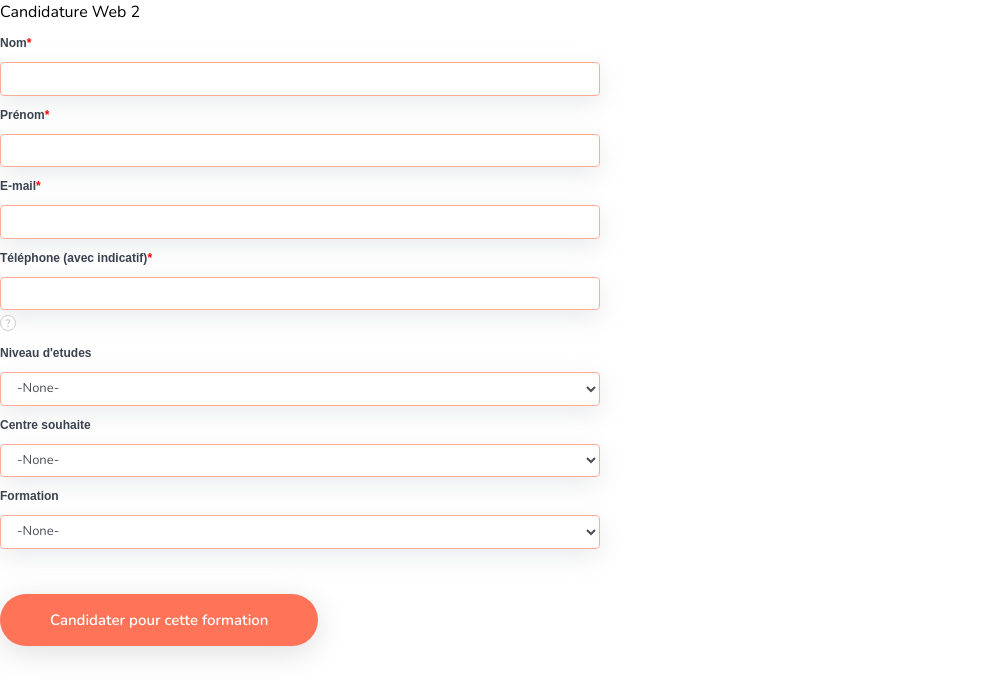
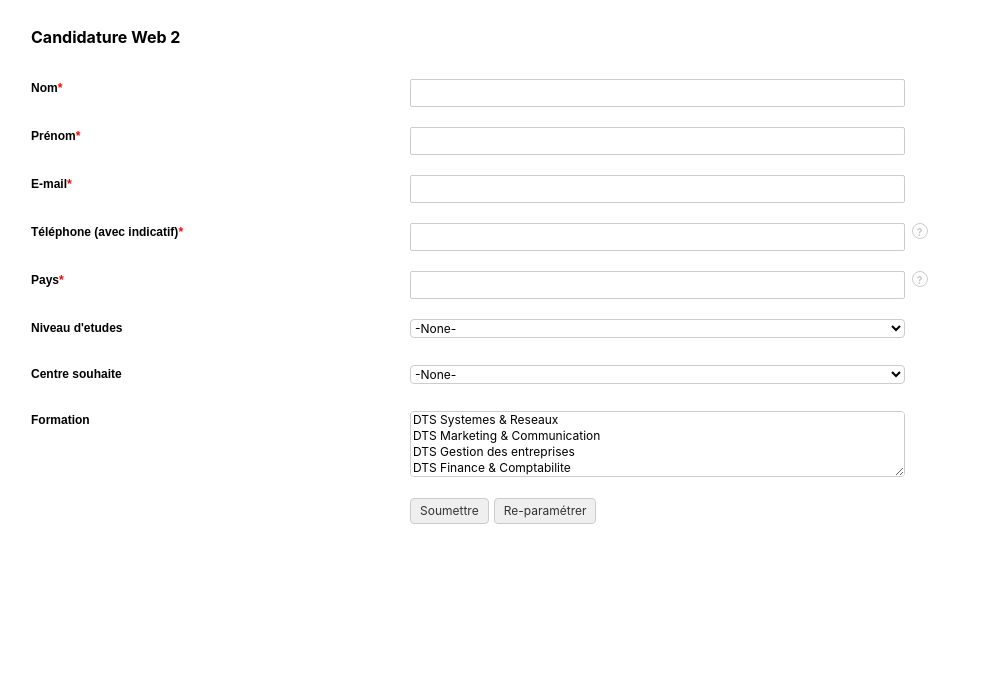
Before and after one commit to DoraymonIT/IFIAG, a plain HTML site: page evenements.html in a window 1280 px wide. Shown: the whole page, without its empty margins (0-991 px from the left). Drawn offline with nearby package versions, Linux system fonts and the light colour scheme.

Commit message:
adjust parrainage page and add all forms except small forms (not ready yet)

```diff
--- a/evenements.html
+++ b/evenements.html
@@ -48,27 +48,10 @@
       rel="stylesheet"
       href="https://cdnjs.cloudflare.com/ajax/libs/font-awesome/4.7.0/css/font-awesome.css"
     />
-    <link
-      rel="stylesheet"
-      href="https://cdnjs.cloudflare.com/ajax/libs/SlickNav/1.0.10/slicknav.min.css"
-    />
 
-    <link
-      href="assets/js/owl.carousel/assets/owl.carousel.min.css"
-      rel="stylesheet"
-    />
-    <link
-      href="assets/js/owl.carousel/assets/owl.theme.default.min.css"
-      rel="stylesheet"
-    />
-    <link rel="stylesheet" href="assets/css/home-page.css" />
-    <link rel="stylesheet" href="assets/css/clients.css" />
-    <link rel="stylesheet" href="assets/css/formations.css" />
-    <link rel="stylesheet" href="assets/css/cta.css" />
-    <link rel="stylesheet" href="style.css" />
-    <link rel="stylesheet" href="assets/css/menu.css" />
+
     <link rel="stylesheet" href="assets/css/candidature.css" />
-    <link rel="stylesheet" href="assets/css/footer.css" />
+
     <title>Document</title>
   </head>
   <body>
@@ -77,45 +60,17 @@
    - Code lines with comments Do not remove this code are required for the form to work properly, make sure that you do not remove these lines of code.
    - The Mandatory check script can modified as to suit your business needs.
    - It is important that you test the modified form before going live.-->
-    <div
-      id="crmWebToEntityForm"
-      class="zcwf_lblLeft crmWebToEntityForm"
-      style="background-color: white; color: black; max-width: 600px"
-    >
-      <form
-        action="https://crm.zoho.com/crm/WebToLeadForm"
-        name="WebToLeads4980250000000680005"
-        method="POST"
-        onSubmit='javascript:document.charset="UTF-8"; return checkMandatory4980250000000680005()'
-        accept-charset="UTF-8"
-      >
-        <input  class="form-control my-input"
-          type="text"
-          style="display: none"
-          name="xnQsjsdp"
-          value="06bf10da4c8f8d7fd4f6622174d916198f8e792218f1849fd99c5dbad26c36ba"
-        />
-        <input  class="form-control my-input" type="hidden" name="zc_gad" id="zc_gad" value= />
-        <input  class="form-control my-input"
-          type="text"
-          style="display: none"
-          name="xmIwtLD"
-          value="6a99b9801e23c5e31bcd9ec1a140ae25e06266baaabd22b0d0fe8bcd4169871b"
-        />
-        <input  class="form-control my-input"
-          type="text"
-          style="display: none"
-          name="actionType"
-          value="TGVhZHM="
-        />
-        <input  class="form-control my-input"
-          type="text"
-          style="display: none"
-          name="returnURL"
-          value="https&#x3a;&#x2f;&#x2f;ifiag.com&#x2f;"
-        />
+<div id='crmWebToEntityForm' class='zcwf_lblLeft crmWebToEntityForm' style='background-color: white;color: black;'>
+  <meta name='viewport' content='width=device-width, initial-scale=1.0'>
+   <META HTTP-EQUIV ='content-type' CONTENT='text/html;charset=UTF-8'>
+   <form action='https://crm.zoho.com/crm/WebToLeadForm' name=WebToLeads4980250000000680005 method='POST' onSubmit='javascript:document.charset="UTF-8"; return checkMandatory4980250000000680005()' accept-charset='UTF-8'>
+ <input type='text' style='display:none;' name='xnQsjsdp' value='06bf10da4c8f8d7fd4f6622174d916198f8e792218f1849fd99c5dbad26c36ba'></input>
+ <input type='hidden' name='zc_gad' id='zc_gad' value=''></input>
+ <input type='text' style='display:none;' name='xmIwtLD' value='6a99b9801e23c5e31bcd9ec1a140ae25e06266baaabd22b0d0fe8bcd4169871b'></input>
+ <input type='text'  style='display:none;' name='actionType' value='TGVhZHM='></input>
+ <input type='text' style='display:none;' name='returnURL' value='https&#x3a;&#x2f;&#x2f;ifiag.com&#x2f;' > </input>
 	 <!-- Do not remove this code. -->
-        <!-- <style>
+<style>
 html,body{
 	margin: 0px;
 }
@@ -137,7 +92,7 @@
 	padding: 0px 6px 10px;
 	font-weight: bold;
 }
-  .zcwf_lblLeft .zcwf_col_fld input  class="form-control my-input"[type=text], .zcwf_lblLeft .zcwf_col_fld textarea {
+.zcwf_lblLeft .zcwf_col_fld input[type=text], .zcwf_lblLeft .zcwf_col_fld textarea {
 	width: 60%;
 	border: 1px solid #ccc !important;
 	resize: vertical;
@@ -173,7 +128,7 @@
 	resize: vertical;
 }
 .zcwf_lblLeft .zcwf_row:after, .zcwf_lblLeft .zcwf_col_fld:after {
-  content:"";
+	content: '';
 	display: table;
 	clear: both;
 }
@@ -260,224 +215,71 @@
 	}
 	.zcwf_lblLeft .zcwf_col_help {width: 40%;}
 }
-  </style> -->
-        <div class="zcwf_title" style="max-width: 600px; color: black">
-          Candidature Web 2
-        </div>
-        <div class="zcwf_row">
-          <div class="zcwf_col_lab" style="font-size: 12px; font-family: Arial">
-            <label for="nameLast_Name">Nom<span style="color: red">*</span></label>
-          </div>
-          <div class="zcwf_col_fld">
-            <input  class="form-control my-input" type="text" id="Last_Name" name="Last Name" maxlength="80" />
-            <div class="zcwf_col_help"></div>
-          </div>
-        </div>
-        <div class="zcwf_row">
-          <div class="zcwf_col_lab" style="font-size: 12px; font-family: Arial">
-            <label for="nameFirst_Name"
-              >Prénom<span style="color: red">*</span></label
-            >
-          </div>
-          <div class="zcwf_col_fld">
-            <input  class="form-control my-input"
-              type="text"
-              id="First_Name"
-              name="First Name"
-              maxlength="40"
-            />
-            <div class="zcwf_col_help"></div>
-          </div>
-        </div>
-        <div class="zcwf_row">
-          <div class="zcwf_col_lab" style="font-size: 12px; font-family: Arial">
-            <label for="nameEmail">E-mail<span style="color: red">*</span></label>
-          </div>
-          <div class="zcwf_col_fld">
-            <input  class="form-control my-input"
-              type="text"
-              ftype="email"
-              id="Email"
-              name="Email"
-              maxlength="100"
-            />
-            <div class="zcwf_col_help"></div>
-          </div>
-        </div>
-        <div class="zcwf_row">
-          <div class="zcwf_col_lab" style="font-size: 12px; font-family: Arial">
-            <label for="namePhone"
-              >Téléphone (avec indicatif)<span style="color: red"
-                >*</span
-              ></label
-            >
-          </div>
-          <div class="zcwf_col_fld">
-            <input  class="form-control my-input" type="text" id="Phone" name="Phone" maxlength="30" />
-            <div class="zcwf_col_help">
-              <span
-                title="Veuillez entrez l&#x27;indactif de votre pays &#x28;&#x2b;212xxxxxxxx&#x29;"
-                style="
-                  cursor: pointer;
-                  width: 16px;
-                  height: 16px;
-                  display: inline-block;
-                  background: #fff;
-                  border: 1px solid #ccc;
-                  color: #ccc;
-                  text-align: center;
-                  font-size: 11px;
-                  line-height: 16px;
-                  font-weight: bold;
-                  border-radius: 50%;
-                "
-                onclick="tooltipShow4980250000000680005(this)"
-                >?</span
-              >
-              <div class="zcwf_tooltip_over" style="display: none">
-                <span class="zcwf_tooltip_ctn"
-                  >Veuillez entrez l&#x27;indactif de votre pays
-                  &#x28;&#x2b;212xxxxxxxx&#x29;</span
-                >
-              </div>
-            </div>
-          </div>
-        </div>
-        <div class="zcwf_row">
-          <div class="zcwf_col_lab" style="font-size: 12px; font-family: Arial">
-            <label for="nameLEADCF1">Niveau d&#x27;etudes</label>
-          </div>
-          <div class="zcwf_col_fld">
-            <select   class="form-control my-input" class="zcwf_col_fld_slt" id="LEADCF1" name="LEADCF1">
-              <option value="-None-">-None-</option>
-              <option value="En&#x20;preparation&#x20;du&#x20;BAC">
-                En preparation du BAC
-              </option>
-              <option value="BAC">BAC</option>
-              <option value="BAC&#x2b;1">BAC&#x2b;1</option>
-              <option value="BAC&#x2b;2">BAC&#x2b;2</option>
-              <option value="BAC&#x2b;3">BAC&#x2b;3</option>
-            </select>
-            <div class="zcwf_col_help"></div>
-          </div>
-        </div>
-        <div class="zcwf_row">
-          <div class="zcwf_col_lab" style="font-size: 12px; font-family: Arial">
-            <label for="nameLEADCF3">Centre souhaite</label>
-          </div>
-          <div class="zcwf_col_fld">
-            <select   class="form-control my-input" class="zcwf_col_fld_slt" id="LEADCF3" name="LEADCF3">
-              <option value="-None-">-None-</option>
-              <option value="Casablanca">Casablanca</option>
-              <option value="Rabat">Rabat</option>
-              <option value="Pas&#x20;decide">Pas decide</option>
-            </select>
-            <div class="zcwf_col_help"></div>
-          </div>
-        </div>
-        <div class="zcwf_row">
-          <div class="zcwf_col_lab" style="font-size: 12px; font-family: Arial">
-            <label for="nameLEADCF2">Formation</label>
-          </div>
-          <div class="zcwf_col_fld">
-            <select
-            class="form-control my-input"
-              class="zcwf_col_fld_slt"
-              id="LEADCF2"
-              name="LEADCF2"
-
-            >
-            <option value="-None-">-None-</option>
-              <option value="DTS&#x20;Systemes&#x20;&amp;&#x20;Reseaux">
-                DTS Systemes &amp; Reseaux
-              </option>
-              <option value="DTS&#x20;Marketing&#x20;&amp;&#x20;Communication">
-                DTS Marketing &amp; Communication
-              </option>
-              <option value="DTS&#x20;Gestion&#x20;des&#x20;entreprises">
-                DTS Gestion des entreprises
-              </option>
-              <option value="DTS&#x20;Finance&#x20;&amp;&#x20;Comptabilite">
-                DTS Finance &amp; Comptabilite
-              </option>
-              <option value="DTS&#x20;Developpement&#x20;informatique">
-                DTS Developpement informatique
-              </option>
-              <option value="DTS&#x20;Commerce&#x20;international">
-                DTS Commerce international
-              </option>
-              <option
-                value="Licence&#x20;pro&#x20;Management&#x20;&amp;&#x20;Entrepreneuriat"
-              >
-                Licence pro Management &amp; Entrepreneuriat
-              </option>
-              <option
-                value="Licence&#x20;pro&#x20;Comptabilite&#x20;&amp;&#x20;Gestion"
-              >
-                Licence pro Comptabilite &amp; Gestion
-              </option>
-              <option
-                value="Licence&#x20;pro&#x20;Logistique&#x20;&amp;&#x20;Transport&#x20;international"
-              >
-                Licence pro Logistique &amp; Transport international
-              </option>
-              <option
-                value="License&#x20;pro&#x20;Developpement&#x20;web&#x20;&amp;&#x20;mobile"
-              >
-                License pro Developpement web &amp; mobile
-              </option>
-              <option value="License&#x20;pro&#x20;Marketing&#x20;Digital">
-                License pro Marketing Digital & Web Analytics
-              </option>
-            </select>
-            <div class="zcwf_col_help"></div>
-          </div>
-        </div>
-        <div class="zcwf_row">
-          <div class="zcwf_col_lab"></div>
-          <div class="zcwf_col_fld">
-            <!-- <input
-              type="submit"
-              id="formsubmit"
-              class="formsubmit zcwf_button"
-              value="Soumettre"
-              title="Soumettre"
-            /> -->
-            <button class="envoyer_contact envoyer-btn" type="submit"
-
-            id="formsubmit"
-            class="formsubmit zcwf_button"
-            title="Soumettre"
-            >
-              Candidater pour cette formation
-            </button>
-            <!-- <input
-              type="reset"
-              class="zcwf_button"
-              name="reset"
-              value="Re-param&eacute;trer"
-              title="Re-param&eacute;trer"
-            /> -->
-          </div>
-        </div>
-      </form>
-    </div>
+</style>
+<div class='zcwf_title' style='max-width: 600px;color: black;'>Candidature Web 2</div>
+<div class='zcwf_row'><div class='zcwf_col_lab' style='font-size:12px; font-family: Arial;'><label for='Last_Name'>Nom<span style='color:red;'>*</span></label></div><div class='zcwf_col_fld'><input type='text' id='Last_Name' name='Last Name' maxlength='80'></input><div class='zcwf_col_help'></div></div></div>
+<div class='zcwf_row'><div class='zcwf_col_lab' style='font-size:12px; font-family: Arial;'><label for='First_Name'>Prénom<span style='color:red;'>*</span></label></div><div class='zcwf_col_fld'><input type='text' id='First_Name' name='First Name' maxlength='40'></input><div class='zcwf_col_help'></div></div></div>
+<div class='zcwf_row'><div class='zcwf_col_lab' style='font-size:12px; font-family: Arial;'><label for='Email'>E-mail<span style='color:red;'>*</span></label></div><div class='zcwf_col_fld'><input type='text' ftype='email' id='Email' name='Email' maxlength='100'></input><div class='zcwf_col_help'></div></div></div>
+<div class='zcwf_row'><div class='zcwf_col_lab' style='font-size:12px; font-family: Arial;'><label for='Phone'>Téléphone (avec indicatif)<span style='color:red;'>*</span></label></div><div class='zcwf_col_fld'><input type='text' id='Phone' name='Phone' maxlength='30'></input><div class='zcwf_col_help'> <span title='Veuillez entrez l&#x27;indactif de votre pays &#x28;&#x2b;212xxxxxxxx&#x29;' style='cursor: pointer; width: 16px; height: 16px; display: inline-block; background: #fff; border: 1px solid #ccc; color: #ccc; text-align: center; font-size: 11px; line-height: 16px; font-weight: bold; border-radius: 50%;' onclick='tooltipShow4980250000000680005(this)'>?</span><div class='zcwf_tooltip_over' style='display: none;'><span class='zcwf_tooltip_ctn'>Veuillez entrez l&#x27;indactif de votre pays &#x28;&#x2b;212xxxxxxxx&#x29;</span></div></div></div></div>
+<div class='zcwf_row'><div class='zcwf_col_lab' style='font-size:12px; font-family: Arial;'><label for='Country'>Pays<span style='color:red;'>*</span></label></div><div class='zcwf_col_fld'><input type='text' id='Country' name='Country' maxlength='100'></input><div class='zcwf_col_help'> <span title='nationalit&eacute;' style='cursor: pointer; width: 16px; height: 16px; display: inline-block; background: #fff; border: 1px solid #ccc; color: #ccc; text-align: center; font-size: 11px; line-height: 16px; font-weight: bold; border-radius: 50%;' onclick='tooltipShow4980250000000680005(this)'>?</span><div class='zcwf_tooltip_over' style='display: none;'><span class='zcwf_tooltip_ctn'>nationalit&eacute;</span></div></div></div></div>
+<div class='zcwf_row'><div class='zcwf_col_lab' style='font-size:12px; font-family: Arial;'><label for='LEADCF1'>Niveau d&#x27;etudes</label></div><div class='zcwf_col_fld'><select class='zcwf_col_fld_slt' id='LEADCF1' name='LEADCF1'  >
+			<option value='-None-'>-None-</option>
+			<option value='En&#x20;preparation&#x20;du&#x20;BAC'>En preparation du BAC</option>
+			<option value='BAC'>BAC</option>
+			<option value='BAC&#x2b;1'>BAC&#x2b;1</option>
+			<option value='BAC&#x2b;2'>BAC&#x2b;2</option>
+			<option value='BAC&#x2b;3'>BAC&#x2b;3</option>
+		</select><div class='zcwf_col_help'></div></div></div>
+<div class='zcwf_row'><div class='zcwf_col_lab' style='font-size:12px; font-family: Arial;'><label for='LEADCF3'>Centre souhaite</label></div><div class='zcwf_col_fld'><select class='zcwf_col_fld_slt' id='LEADCF3' name='LEADCF3'  >
+			<option value='-None-'>-None-</option>
+			<option value='Casablanca'>Casablanca</option>
+			<option value='Rabat'>Rabat</option>
+			<option value='Pas&#x20;decide'>Pas decide</option>
+		</select><div class='zcwf_col_help'></div></div></div>
+<div class='zcwf_row wfrm_fld_dpNn'><div class='zcwf_col_lab' style='font-size:12px; font-family: Arial;'><label for='Lead_Source'>Origine du Prospect</label></div><div class='zcwf_col_fld'><select class='zcwf_col_fld_slt' id='Lead_Source' name='Lead Source'  >
+			<option value='-None-'>-None-</option>
+			<option value='Appel&#x20;entrant'>Appel entrant</option>
+			<option value='Facebook'>Facebook</option>
+			<option value='Instagram'>Instagram</option>
+			<option value='Whats&#x20;App'>Whats App</option>
+		<option selected value='Site&#x20;Web'>Site Web</option>
+			<option value='Partenaire&#x20;B2B'>Partenaire B2B</option>
+			<option value='BDD&#x20;ISTA'>BDD ISTA</option>
+			<option value='Distribution&#x20;&#x2f;&#x20;Affichage&#x20;&#x2f;&#x20;Salon'>Distribution &#x2f; Affichage &#x2f; Salon</option>
+			<option value='Ambassadeurs'>Ambassadeurs</option>
+			<option value='Ref&#x20;Interne'>Ref Interne</option>
+			<option value='Landing&#x20;Page'>Landing Page</option>
+			<option value='BAO'>BAO</option>
+		</select><div class='zcwf_col_help'></div></div></div>
+<div class='zcwf_row'><div class='zcwf_col_lab' style='font-size:12px; font-family: Arial;'><label for='LEADCF2'>Formation</label></div><div class='zcwf_col_fld'><select class='zcwf_col_fld_slt' id='LEADCF2' name='LEADCF2' multiple >
+			<option value='DTS&#x20;Systemes&#x20;&amp;&#x20;Reseaux'>DTS Systemes &amp; Reseaux</option>
+			<option value='DTS&#x20;Marketing&#x20;&amp;&#x20;Communication'>DTS Marketing &amp; Communication</option>
+			<option value='DTS&#x20;Gestion&#x20;des&#x20;entreprises'>DTS Gestion des entreprises</option>
+			<option value='DTS&#x20;Finance&#x20;&amp;&#x20;Comptabilite'>DTS Finance &amp; Comptabilite</option>
+			<option value='DTS&#x20;Developpement&#x20;informatique'>DTS Developpement informatique</option>
+			<option value='DTS&#x20;Commerce&#x20;international'>DTS Commerce international</option>
+			<option value='Licence&#x20;pro&#x20;Management&#x20;&amp;&#x20;Entrepreneuriat'>Licence pro Management &amp; Entrepreneuriat</option>
+			<option value='Licence&#x20;pro&#x20;Comptabilite&#x20;&amp;&#x20;Gestion'>Licence pro Comptabilite &amp; Gestion</option>
+			<option value='Licence&#x20;pro&#x20;Logistique&#x20;&amp;&#x20;Transport&#x20;international'>Licence pro Logistique &amp; Transport international</option>
+			<option value='License&#x20;pro&#x20;Developpement&#x20;web&#x20;&amp;&#x20;mobile'>License pro Developpement web &amp; mobile</option>
+			<option value='License&#x20;pro&#x20;Marketing&#x20;Digital'>License pro Marketing Digital</option>
+		</select><div class='zcwf_col_help'></div></div></div><div class='zcwf_row'><div class='zcwf_col_lab'></div><div class='zcwf_col_fld'><input type='submit' id='formsubmit' class='formsubmit zcwf_button' value='Soumettre' title='Soumettre'><input type='reset' class='zcwf_button' name='reset' value='Re-param&eacute;trer' title='Re-param&eacute;trer'></div></div>
 	<script>
-      function validateEmail4980250000000680005() {
-        var form = document.forms["WebToLeads4980250000000680005"];
-        var emailFld = form.querySelectorAll("[ftype=email]");
+	function validateEmail4980250000000680005()
+	{
+		var form = document.forms['WebToLeads4980250000000680005'];
+		var emailFld = form.querySelectorAll('[ftype=email]');
 		var i;
-        for (i = 0; i < emailFld.length; i++) {
+		for (i = 0; i < emailFld.length; i++)
+		{
 			var emailVal = emailFld[i].value;
-          if (emailVal.replace(/^\s+|\s+$/g, ).length != 0) {
-            var atpos = emailVal.indexOf("@");
-            var dotpos = emailVal.lastIndexOf(".");
-            if (
-              atpos < 1 ||
-              dotpos < atpos + 2 ||
-              dotpos + 2 >= emailVal.length
-            ) {
-              alert("Veuillez entrer une adresse e-mail valide. ");
+			if((emailVal.replace(/^\s+|\s+$/g, '')).length!=0 )
+			{
+				var atpos=emailVal.indexOf('@');
+				var dotpos=emailVal.lastIndexOf('.');
+				if (atpos<1 || dotpos<atpos+2 || dotpos+2>=emailVal.length)
+				{
+					alert('Veuillez entrer une adresse e-mail valide. ');
 					emailFld[i].focus();
 					return false;
 				}
@@ -487,67 +289,60 @@
 	}
 
  	  function checkMandatory4980250000000680005() {
-        var mndFileds = new Array("First Name", "Last Name", "Email", "Phone");
-        var fldLangVal = new Array(
-          "Pr\xE9nom",
-          "Nom",
-          "E\x2Dmail",
-          "T\xE9l\xE9phone\x20\x28avec\x20indicatif\x29"
-        );
-        for (i = 0; i < mndFileds.length; i++) {
-          var fieldObj =
-            document.forms["WebToLeads4980250000000680005"][mndFileds[i]];
-          if (fieldObj) {
-            if (fieldObj.value.replace(/^\s+|\s+$/g, ).length == 0) {
-              if (fieldObj.type == "file") {
-                alert("Veuillez sélectionner un fichier à charger.");
+		var mndFileds = new Array('First Name','Last Name','Email','Phone','Country');
+		var fldLangVal = new Array('Pr\xE9nom','Nom','E\x2Dmail','T\xE9l\xE9phone\x20\x28avec\x20indicatif\x29','Pays');
+		for(i=0;i<mndFileds.length;i++) {
+		  var fieldObj=document.forms['WebToLeads4980250000000680005'][mndFileds[i]];
+		  if(fieldObj) {
+			if (((fieldObj.value).replace(/^\s+|\s+$/g, '')).length==0) {
+			 if(fieldObj.type =='file')
+				{
+				 alert('Veuillez sélectionner un fichier à charger.');
 				 fieldObj.focus();
 				 return false;
 				}
-              alert(fldLangVal[i] + " ne peut pas être vide.");
+			alert(fldLangVal[i] +' ne peut pas être vide.');
    	   	  	  fieldObj.focus();
    	   	  	  return false;
-            } else if (fieldObj.nodeName == "SELECT") {
-              if (fieldObj.options[fieldObj.selectedIndex].value == "-None-") {
-                alert(fldLangVal[i] + " ne peut être aucun.");
+			}  else if(fieldObj.nodeName=='SELECT') {
+  	   	   	 if(fieldObj.options[fieldObj.selectedIndex].value=='-None-') {
+				alert(fldLangVal[i] +' ne peut être aucun.');
 				fieldObj.focus();
 				return false;
 			   }
-            } else if (fieldObj.type == "checkbox") {
-              if (fieldObj.checked == false) {
-                alert("Please accept  " + fldLangVal[i]);
+			} else if(fieldObj.type =='checkbox'){
+ 	 	 	 if(fieldObj.checked == false){
+				alert('Please accept  '+fldLangVal[i]);
 				fieldObj.focus();
 				return false;
 			   }
 			 }
 			 try {
-              if (fieldObj.name == "Last Name") {
+			     if(fieldObj.name == 'Last Name') {
 				name = fieldObj.value;
  	 	 	    }
 			} catch (e) {}
 		    }
 		}
-        if (!validateEmail4980250000000680005()) {
-          return false;
-        }
-        document
-          .querySelector(".crmWebToEntityForm .formsubmit")
-          .setAttribute("disabled", true);
+		if(!validateEmail4980250000000680005()){return false;}
+		document.querySelector('.crmWebToEntityForm .formsubmit').setAttribute('disabled', true);
 	}
 
-      function tooltipShow4980250000000680005(el) {
+function tooltipShow4980250000000680005(el){
 	var tooltip = el.nextElementSibling;
 	var tooltipDisplay = tooltip.style.display;
-        if (tooltipDisplay == "none") {
-          var allTooltip = document.getElementsByClassName("zcwf_tooltip_over");
-          for (i = 0; i < allTooltip.length; i++) {
-            allTooltip[i].style.display = "none";
+	if(tooltipDisplay == 'none'){
+		var allTooltip = document.getElementsByClassName('zcwf_tooltip_over');
+		for(i=0; i<allTooltip.length; i++){
+			allTooltip[i].style.display='none';
 		}
-          tooltip.style.display = "block";
-        } else {
-          tooltip.style.display = "none";
+		tooltip.style.display = 'block';
+	}else{
+		tooltip.style.display='none';
 	}
 }
 </script>
+	</form>
+</div>
   </body>
 </html>
```
Also changed, not shown: parrainages/index.html (+170 -46 lines). Lines whose indentation alone changed are shown as unchanged.
